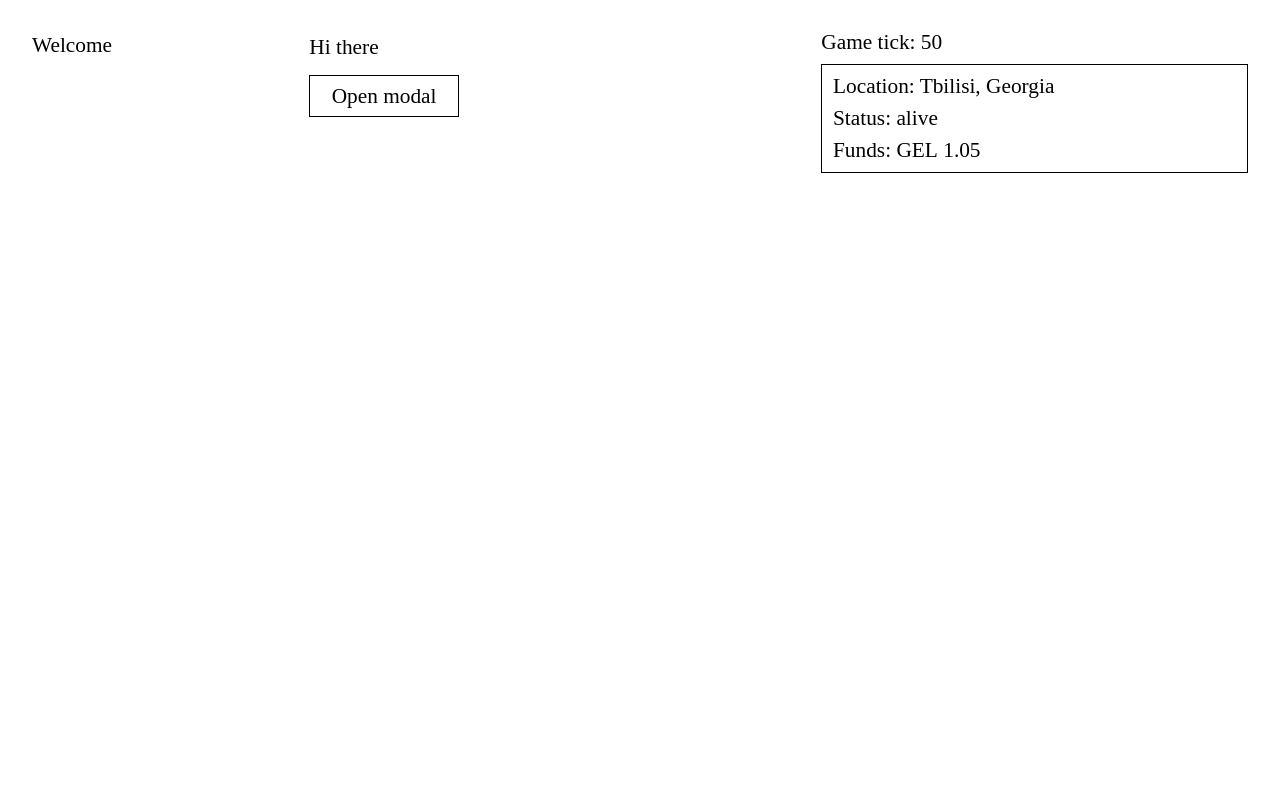
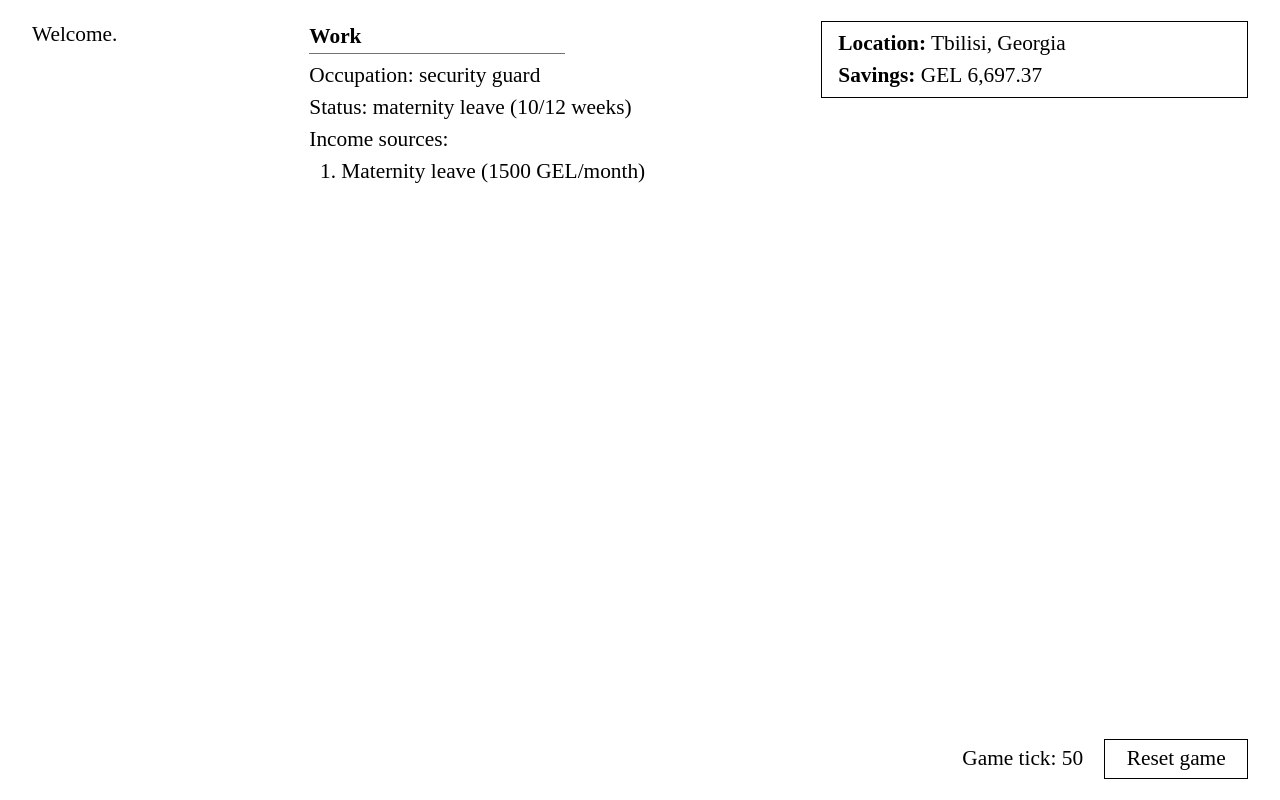
Before and after one commit to womogenes/migration-game, a SvelteKit app: page /game in a window 1280 px wide. Built offline with nearby package versions, Linux system fonts and the light colour scheme.

Commit message:
Start writing new story

```diff
--- /dev/null
+++ b/src/lib/components/Logs.svelte
@@ -0,0 +1,26 @@
+<script>
+  export let logs;
+
+  import { fade } from 'svelte/transition';
+</script>
+
+<div
+  class="relative flex select-none flex-col gap-4 overflow-hidden sm:h-auto sm:w-48"
+>
+  <div class="flex flex-col-reverse justify-end gap-3 sm:h-full" id="log">
+    {#each $logs as log}
+      <div transition:fade={{ delay: 150, duration: 500 }}>
+        {#if log.message}
+          <p class="leading-tight">{log.message}</p>
+        {:else}
+          <p class="leading-tight">{log}</p>
+        {/if}
+      </div>
+    {/each}
+  </div>
+
+  <!-- Gradient for vignette effect -->
+  <div
+    class="absolute left-0 top-0 h-full w-full bg-gradient-to-t from-white to-transparent to-50% dark:from-neutral-900"
+  ></div>
+</div>
--- a/src/lib/components/Modal.svelte
+++ b/src/lib/components/Modal.svelte
@@ -1,6 +1,6 @@
 <script>
-  // Automatically shows when
-
+  // Automatically shows when curModal is not null.
+  // Automatically hides on every action complete.
   export let curModal;
   /*
     curModal = {
@@ -12,7 +12,6 @@
       ]
     }
   */
-
   import { fade } from 'svelte/transition';
 
   let show = !!$curModal;
--- a/src/routes/+layout.svelte
+++ b/src/routes/+layout.svelte
@@ -20,17 +20,17 @@
   }
 
   :global(hr) {
-    @apply w-full border-b border-neutral-500;
+    @apply w-48 border-b border-t-0 border-neutral-500;
   }
 
   :global(.btn) {
     @apply select-none; /* Disallow selecting button text */
-    @apply border bg-transparent px-4 py-0.5 pt-1;
+    @apply border bg-transparent px-4 py-0.5;
     @apply transition-colors hover:bg-neutral-100 hover:underline;
   }
 
   :global(h1) {
-    @apply text-lg;
+    @apply text-lg font-bold;
   }
 
   :global(html) {
--- a/src/routes/game/+page.svelte
+++ b/src/routes/game/+page.svelte
@@ -4,7 +4,8 @@
 
   import { store } from '$lib/store.js';
   import { onMount } from 'svelte';
-  import Modal from '../../lib/components/Modal.svelte';
+  import Modal from '$lib/components/modal.svelte';
+  import Logs from '$lib/components/Logs.svelte';
 
   // Utilities
   Array.prototype.sample = function () {
@@ -24,13 +25,11 @@
   });
 
   // Things to do every game loop
-  const onTick = () => {
-    $funds.amount *= 1.001;
-  };
+  const onTick = () => {};
 
   // Funds
   const funds = store('funds', {
-    amount: 1,
+    amount: Math.random() * 1000 + 6000,
     currency: 'GEL',
   });
   $: moneyFormatter = new Intl.NumberFormat('ka-GE', {
@@ -42,72 +41,66 @@
   $: formattedFunds = moneyFormatter.format($funds.amount);
 
   // Log messages in left sidebar
-  const logs = store('logs', ['Welcome']);
-  const addLog = (message) => {
-    $logs = [...$logs, message];
-  };
-  const status = store('status', 'alive');
+  const logs = store('logs', ['Welcome.']);
+  const addLog = (message) => ($logs = [...$logs, message]);
+
+  // Import things from js file
 
   // Modal actions
   const curModal = store('cur-modal', null);
-
-  // UI state things
-  let activeTab = store('active-tab', 0); // Can be 'main' or 'portals'
 </script>
 
 <!-- Modal -->
 <Modal {curModal} />
 
 <!-- Main content -->
-<div class="relative flex w-full max-w-5xl flex-col px-6 py-6">
+<div class="relative flex w-full max-w-5xl flex-col px-6 py-4">
   <div class="flex h-full flex-col gap-4 sm:flex-row">
     <!-- Left column, log -->
-    <div
-      class="relative flex select-none flex-col gap-4 overflow-hidden sm:h-auto sm:w-48"
-    >
-      <div class="flex flex-col-reverse justify-end gap-3 sm:h-full" id="log">
-        {#each $logs as log}
-          <div transition:fade={{ delay: 150, duration: 500 }}>
-            {#if log.message}
-              <p class="leading-tight">{log.message}</p>
-            {:else}
-              <p class="leading-tight">{log}</p>
-            {/if}
-          </div>
-        {/each}
-      </div>
-
-      <!-- Gradient for vignette effect -->
-      <div
-        class="absolute left-0 top-0 h-full w-full bg-gradient-to-t from-white to-transparent to-50% dark:from-neutral-900"
-      ></div>
-    </div>
+    <Logs {logs} />
 
     <!-- Central column, actions -->
     <div class="flex flex-grow select-none flex-col items-start gap-2">
-      <p>Hi there</p>
-      <button
-        class="btn"
-        on:click={() => {
-          $curModal = {
-            title: 'Modal title',
-            actions: [{ label: 'okay', action: () => {} }],
-          };
-        }}>Open modal</button
-      >
+      <div>
+        <b>Work</b>
+        <hr />
+        <p>Occupation: security guard</p>
+        <p>Status: maternity leave (10/12 weeks)</p>
+        <p>
+          <span>Income sources:</span>
+        </p>
+        <ol class="list-decimal pl-6">
+          <li>Maternity leave (1500 GEL/month)</li>
+        </ol>
+      </div>
     </div>
 
     <!-- Status column -->
     <div class="flex select-none flex-col gap-2 leading-none md:w-80">
-      <p>Game tick: {$gameTick}</p>
-      <div class="flex flex-col gap-2 border px-2 py-2">
-        <p>Location: Tbilisi, Georgia</p>
-        <p>Status: {$status}</p>
+      <div class="flex flex-col gap-2 border px-3 py-2">
+        <p><b>Location:</b> Tbilisi, Georgia</p>
         <p>
-          Funds:
+          <b>Savings:</b>
           <span class="tabular-nums">{formattedFunds}</span>
         </p>
       </div>
     </div>
   </div>
+
+  <div class="flex items-center gap-4 self-end">
+    <p>Game tick: {$gameTick}</p>
+    <button
+      class="btn"
+      on:click={() => {
+        localStorage.clear();
+        window.location.reload();
+      }}>Reset game</button
+    >
+  </div>
 </div>
+
+<style>
+  hr {
+    @apply mb-1;
+  }
+</style>
--- a/tailwind.config.js
+++ b/tailwind.config.js
@@ -4,7 +4,7 @@ export default {
   theme: {
     fontSize: {
       base: '16pt',
-      lg: '17pt',
+      lg: '18pt',
     },
     fontFamily: {
       sans: ['Times New Roman'],
```
Also changed, not shown: src/routes/game/migrant.js (added, +9 -0 lines).
